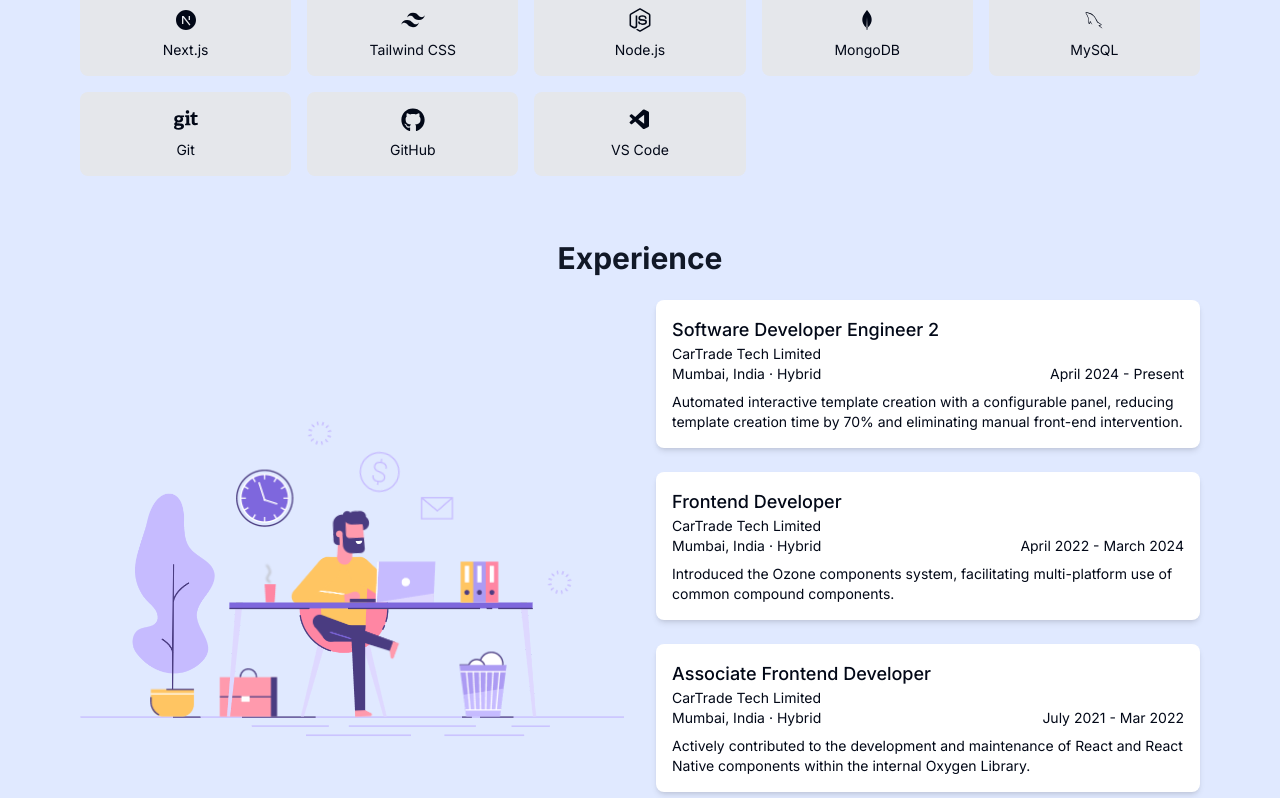
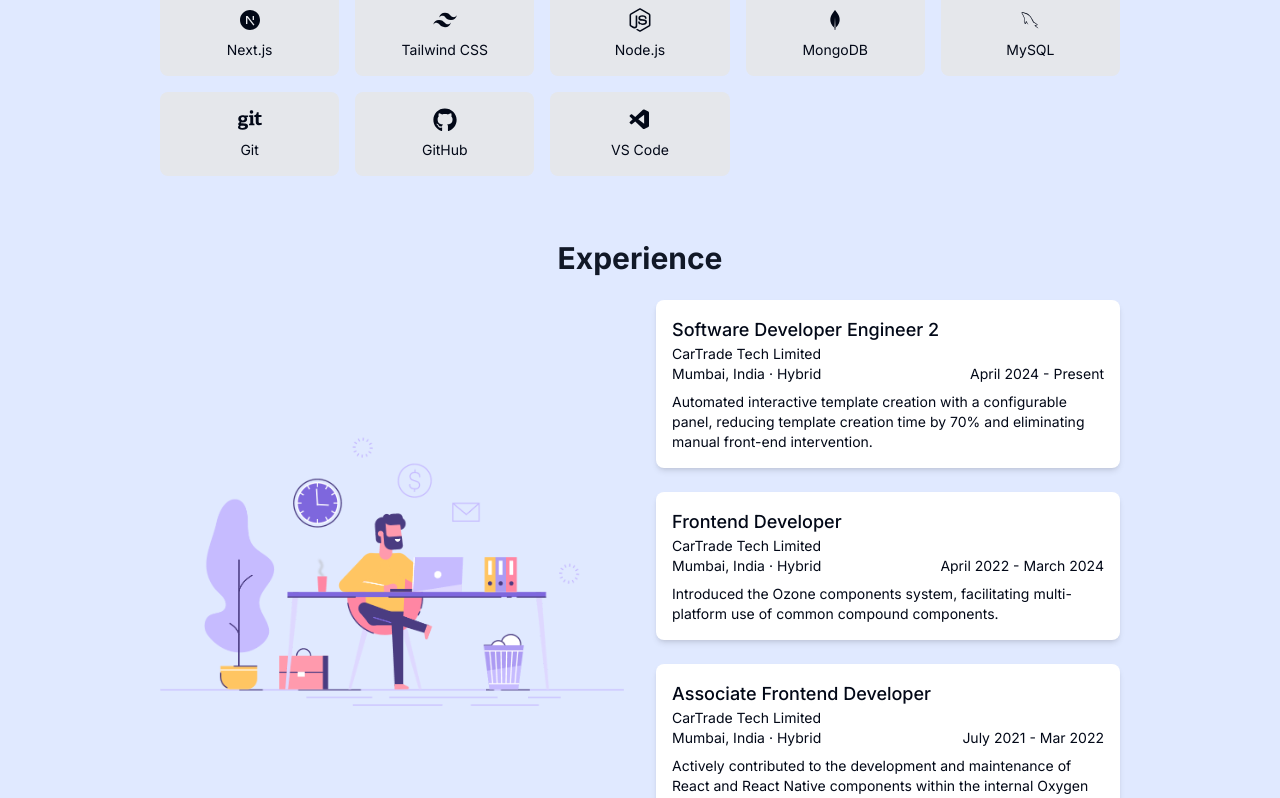
Before and after one commit to ajittupe2548/ajit-tupe-portfolio, a Next.js app: page / in a window 1280 px wide. Shown: the part 1216-2014 px from the top of the page. Built offline with nearby package versions, Linux system fonts and the light colour scheme.

Commit message:
Update layout.tsx

```diff
--- a/src/app/layout.tsx
+++ b/src/app/layout.tsx
@@ -21,7 +21,7 @@ const RootLayout = ({ children }: { children: React.ReactNode }) => {
             <body className={inter.className}>
                 <ThemeProvider attribute='class'>
                     <Navbar />
-                    <main className='px-3 md:px-20 max-w-7xl mx-auto overflow-hidden'>
+                    <main className='px-3 md:px-40 max-w-7xl mx-auto overflow-hidden'>
                         {children}
                     </main>
                     <Footer />
```
